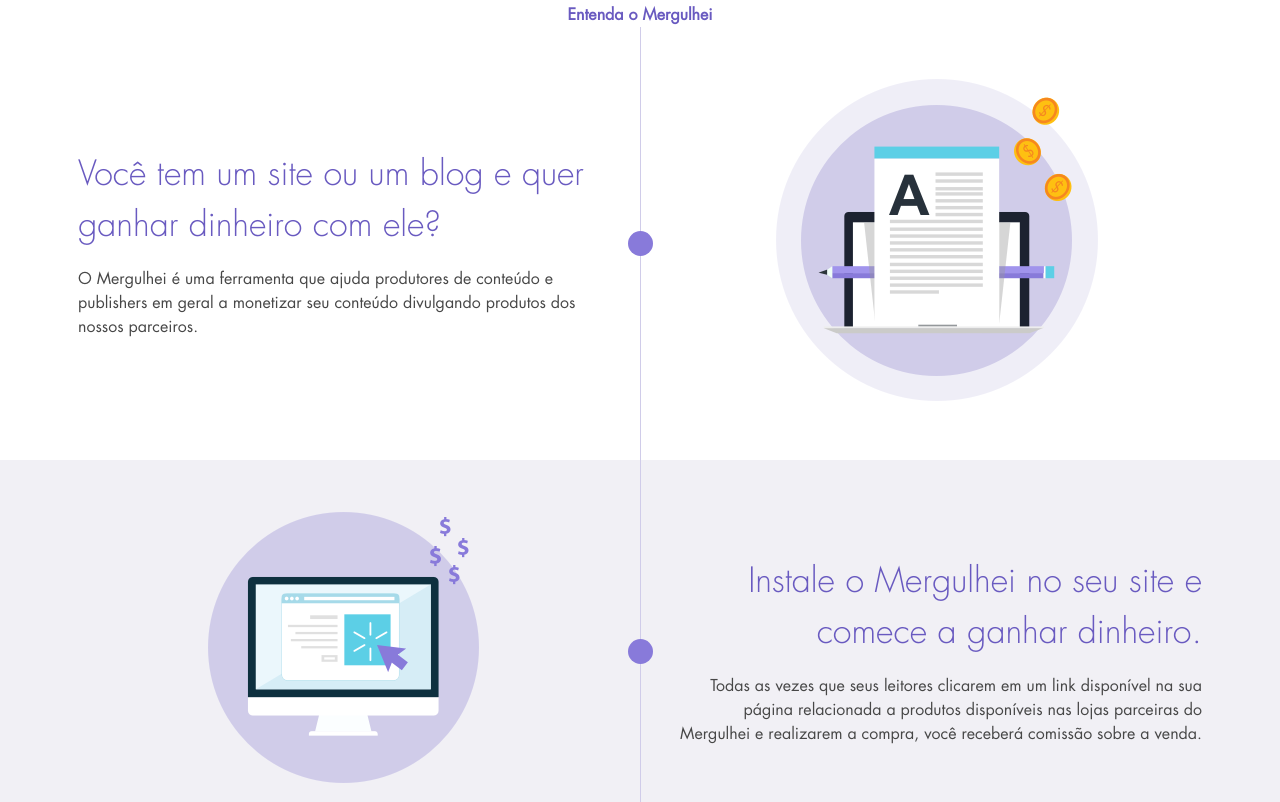
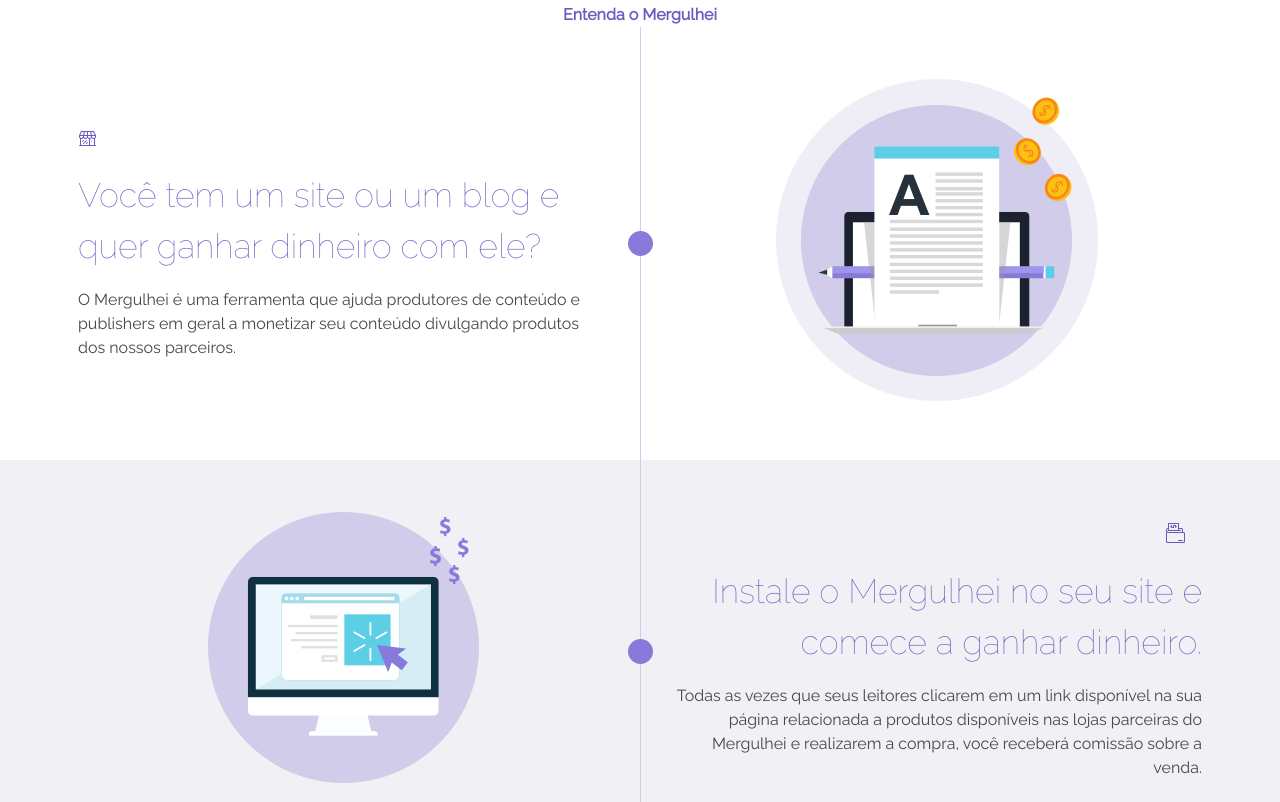
Before and after one commit to Mergulhei/mergulhei.github.io, a plain HTML site: page index.html in a window 1280 px wide. Shown: the part 598-1400 px from the top of the page. Drawn offline with Linux system fonts and the light colour scheme; a script that the page names is missing.

Commit message:
Add svg icons sprite

```diff
--- a/index.html
+++ b/index.html
@@ -5,6 +5,7 @@
     <meta charset="UTF-8">
     <link rel="stylesheet" type="text/css" href="normalize.css">
     <link rel="stylesheet" type="text/css" href="style.css">
+    <link rel="stylesheet" type="text/css" href="https://fonts.googleapis.com/css?family=Raleway:400,300,100">
 
     <title>Mergulhei</title>
 
@@ -77,6 +78,9 @@
                 <div class="grid grid--middle grid--large">
                     <div class="grid__col grid__col--6 xs/grid__col--12">
                         <div class="pr+++ xs/p0 xs/text--center">
+                            <svg class="icon icon--purple">
+                              <use xlink:href="images/linear-icons.svg#store"></use>
+                            </svg>
                             <h3 class="text--title text--purple">Você tem um site ou um blog e quer ganhar dinheiro com ele?</h3>
                             <p>O Mergulhei é uma ferramenta que ajuda produtores de conteúdo e publishers em geral a monetizar seu conteúdo divulgando produtos dos nossos parceiros.</p>
                         </div>
@@ -98,6 +102,9 @@
                             <div class="text--center"><img src="images/img2.png"></div>
                         </div><div class="grid__col grid__col--6 xs/grid__col--12">
                             <div class="pl+++ xs/p0 text--right xs/text--center">
+                                <svg class="icon icon--purple">
+                                  <use xlink:href="images/linear-icons.svg#wallet"></use>
+                                </svg>
                                 <h3 class="text--title text--purple">Instale o Mergulhei no seu site e comece a ganhar dinheiro.</h3>
                                 <p>Todas as vezes que seus leitores clicarem em um link disponível na sua página relacionada a produtos disponíveis nas lojas parceiras do Mergulhei e realizarem a compra, você receberá comissão sobre a venda.</p>
                             </div>
@@ -115,6 +122,9 @@
                 <div class="grid grid--middle grid--large">
                     <div class="grid__col grid__col--6 xs/grid__col--12">
                         <div class="pr+++ xs/p0 xs/text--center">
+                            <svg class="icon icon--purple">
+                              <use xlink:href="images/linear-icons.svg#dollar-bag"></use>
+                            </svg>
                             <h3 class="text--title text--purple ">Instale o Mergulhei no seu site e comece a ganhar dinheiro.</h3>
                             <p>Todas as vezes que seus leitores clicarem em um link disponível na sua página relacionada a produtos disponíveis nas lojas parceiras do Mergulhei e realizarem a compra, você receberá comissão sobre a venda.</p>
                         </div>
@@ -258,11 +268,8 @@
                 </div>
 
                 <a href="" class="btn btn--purple btn--large form--btn text--center">Enviar mensagem</a>
-            </div>
-
-
-        </form>
-
+              </form>
+        </div>
     </section>
     <!--end contact form-->
 
@@ -287,6 +294,5 @@
             <span>@2016 - Mergulhei. Todos os direitos reservados.</span>
         </div>
     </footer>
-
 </body>
 </html>
--- a/stylesheet/master.scss
+++ b/stylesheet/master.scss
@@ -10,6 +10,7 @@
 @import './modules/footer';
 @import './modules/form';
 @import './modules/grid';
+@import './modules/icon';
 @import './modules/input';
 @import './modules/list';
 @import './modules/spacing';
--- a/stylesheet/modules/base.scss
+++ b/stylesheet/modules/base.scss
@@ -1,24 +1,12 @@
 * {
     box-sizing: border-box;
-}
-
-@font-face {
-    font-family: "FuturaStd";
-    font-weight: 400;
-    src: url("fonte/FuturaStd-Book.otf");
-}
-
-@font-face {
-    font-family: "FuturaStd";
-    font-weight: 100;
-    src: url("fonte/FuturaStd-Light.otf");
 }
 
 body {
     font-size: 16px;
     font-weight: 400;
     line-height: 1.5;
-    font-family: "FuturaStd";
+    font-family: 'Raleway', sans-serif;
     color: $gray;
     background-color: white;
 }
--- /dev/null
+++ b/stylesheet/modules/icon.scss
@@ -0,0 +1,8 @@
+.icon {
+    width: 36px;
+    height: 36px;
+
+    &--purple {
+        fill: $purple;
+    }
+}
```
Also changed, not shown: images/linear-icons.svg (added), style.css, 1 other file.
